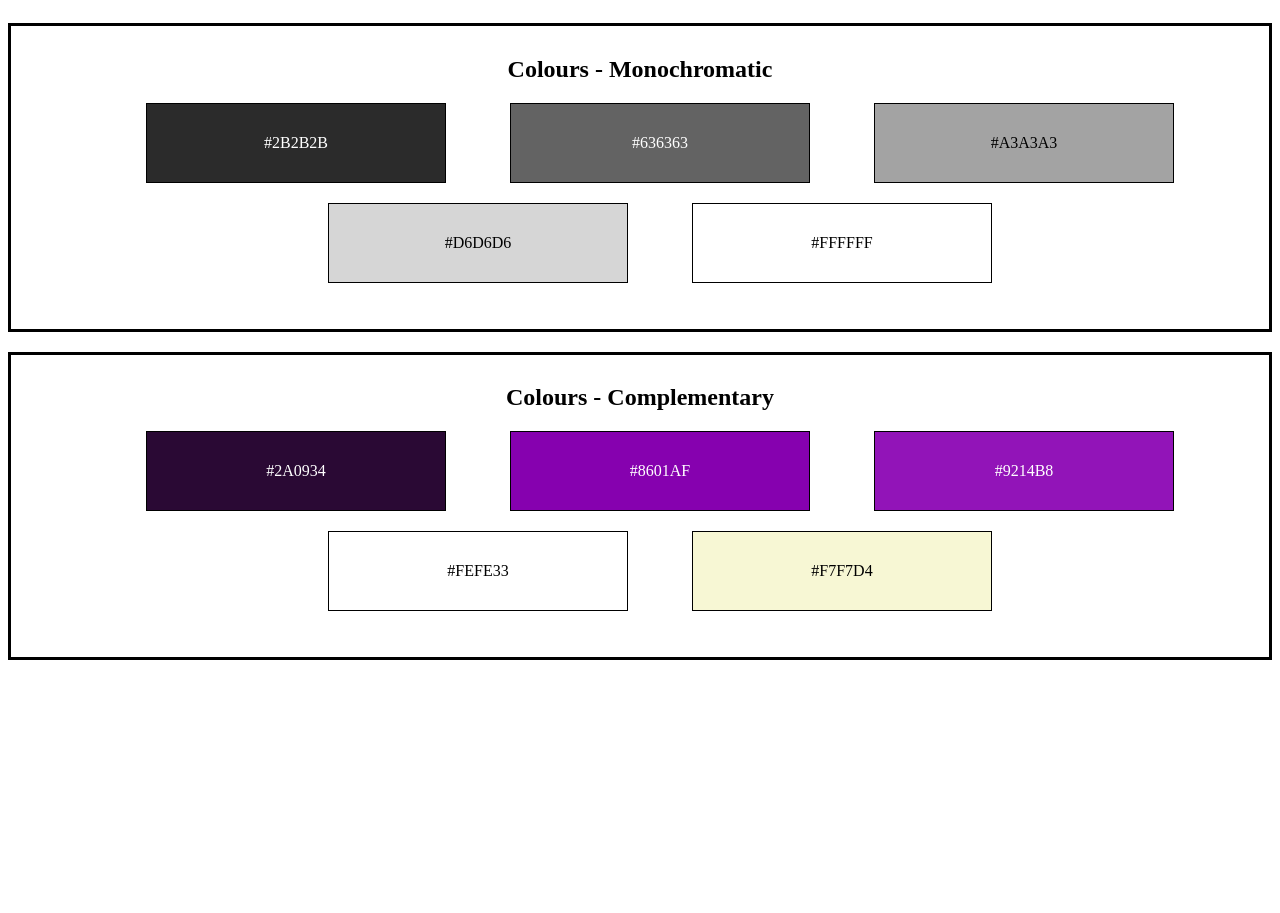
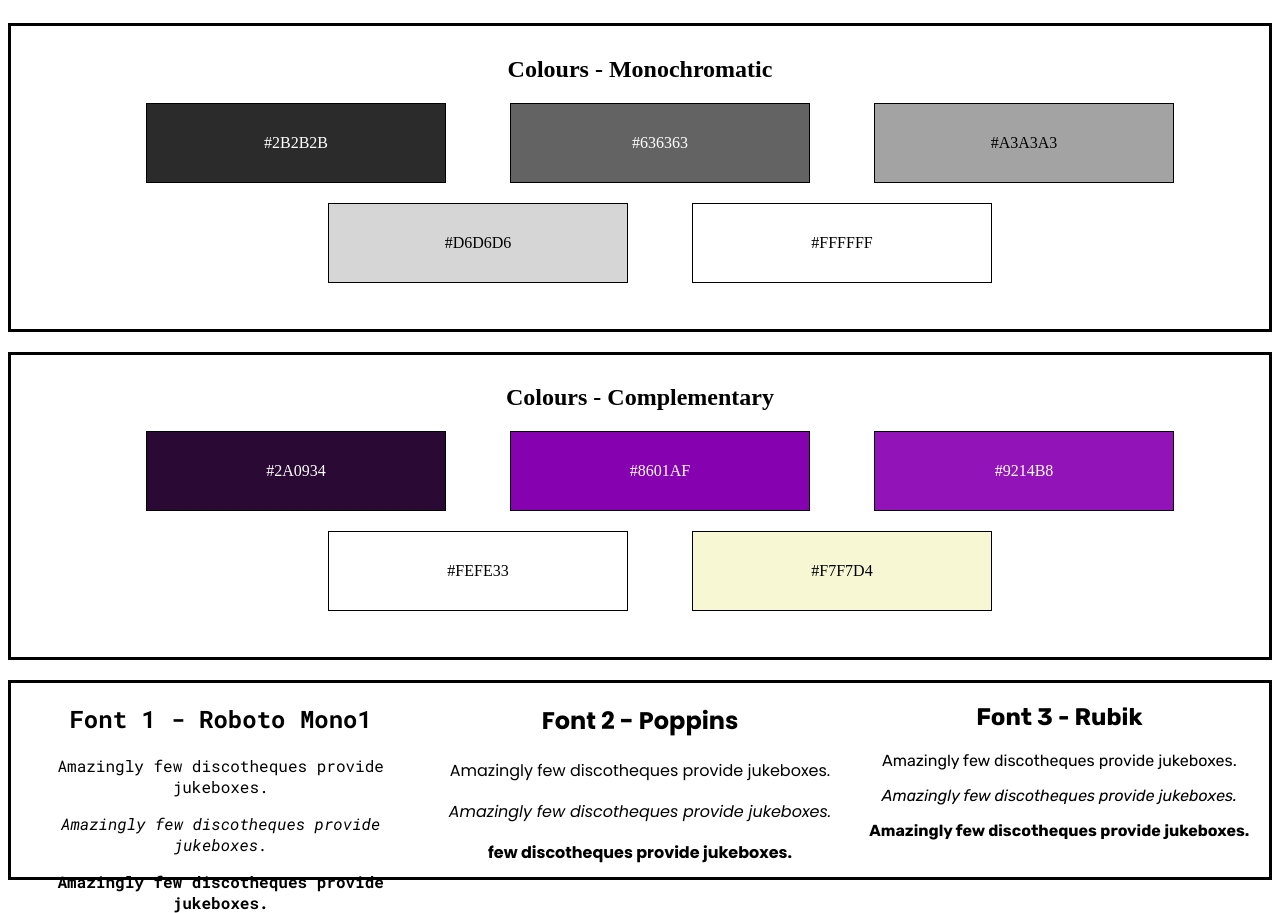
Before and after one commit to Rich-Lawrence/BuildAWebsiteDesignSystem, a plain HTML site: page index.html in a window 1280 px wide. Shown: the part 137-1050 px from the top of the page. Before the commit the page ends 805 px from the top, so only its background shows below. Drawn offline with Linux system fonts and the light colour scheme.

Commit message:
Fonts completed

```diff
--- a/index.html
+++ b/index.html
@@ -4,12 +4,22 @@
     <meta charset="UTF-8">
     <title>Website Design System</title>
     <link href="styles.css" rel="stylesheet" type="text/css">
+
+    <link rel="preconnect" href="https://fonts.gstatic.com">
+    <link href="https://fonts.googleapis.com/css2?family=Roboto+Mono:ital,wght@0,400;0,700;1,400&display=swap" rel="stylesheet">
+
+    <link rel="preconnect" href="https://fonts.gstatic.com">
+    <link href="https://fonts.googleapis.com/css2?family=Poppins:ital,wght@0,400;0,700;1,400&display=swap" rel="stylesheet">
+
+    <link rel="preconnect" href="https://fonts.gstatic.com">
+    <link href="https://fonts.googleapis.com/css2?family=Rubik:ital,wght@0,400;0,700;1,400&display=swap" rel="stylesheet">
 </head>
 <body>
     <main>
         <header>
             <h1>My Website Style Guide</h1>
         </header>
+
         <div class="colors1">
             <h2>Colours - Monochromatic</h2>
             <ul>
@@ -30,6 +40,26 @@
                 <li id="lightest2">#F7F7D4</li>
             </ul>
         </div>
+        <div class="parent">
+          <div class="fonts1">
+              <h2>Font 1 - Roboto Mono1 </h2>
+              <p>Amazingly few discotheques provide jukeboxes.</p>
+              <p><em>Amazingly few discotheques provide jukeboxes.</em></p>
+              <p><strong>Amazingly few discotheques provide jukeboxes.</strong></p>
+          </div>
+          <div class="fonts2">
+              <h2>Font 2 - Poppins </h2>
+              <p>Amazingly few discotheques provide jukeboxes.</p>
+              <p><em>Amazingly few discotheques provide jukeboxes.</em></p>
+              <p><strong>few discotheques provide jukeboxes.</strong></p>
+          </div>
+          <div class="fonts3">
+              <h2>Font 3 - Rubik </h2>
+              <p>Amazingly few discotheques provide jukeboxes.</p>
+              <p><em>Amazingly few discotheques provide jukeboxes.</em></p>
+              <p><strong>Amazingly few discotheques provide jukeboxes.</strong></p>
+          </div>
+        </div>
 
     </main>
 
--- a/styles.css
+++ b/styles.css
@@ -61,3 +61,26 @@ header {
 #lightest2{
     background: #F7F7D4;
 }
+
+/* Fonts */
+
+.parent {
+    height: 200px;
+    border:black solid 3px;
+    margin-top: 20px;
+}
+.parent > div {
+    width: calc(100%/3);
+    text-align: center;
+    height: 100%;
+    float:left;
+}
+.fonts1 {
+    font-family: "Roboto Mono", sans-serif;
+}
+.fonts2 {
+    font-family: "Poppins", sans-serif;
+}
+.fonts3 {
+    font-family: "Rubik", sans-serif;
+}
```
